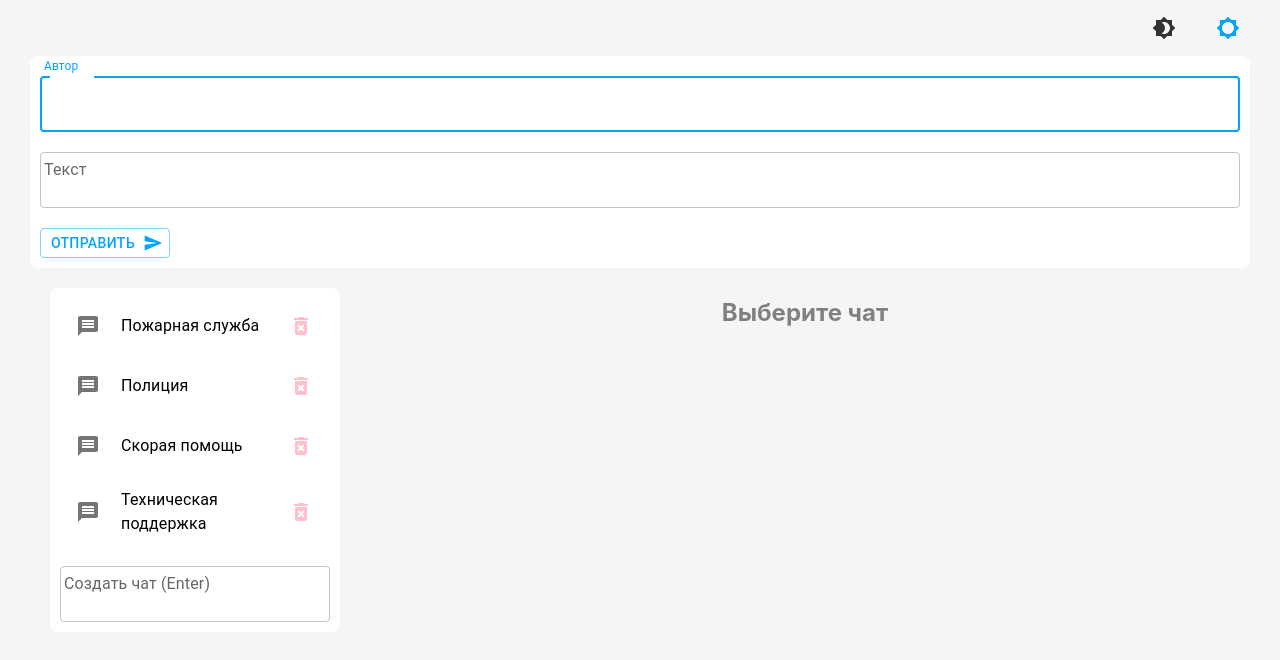
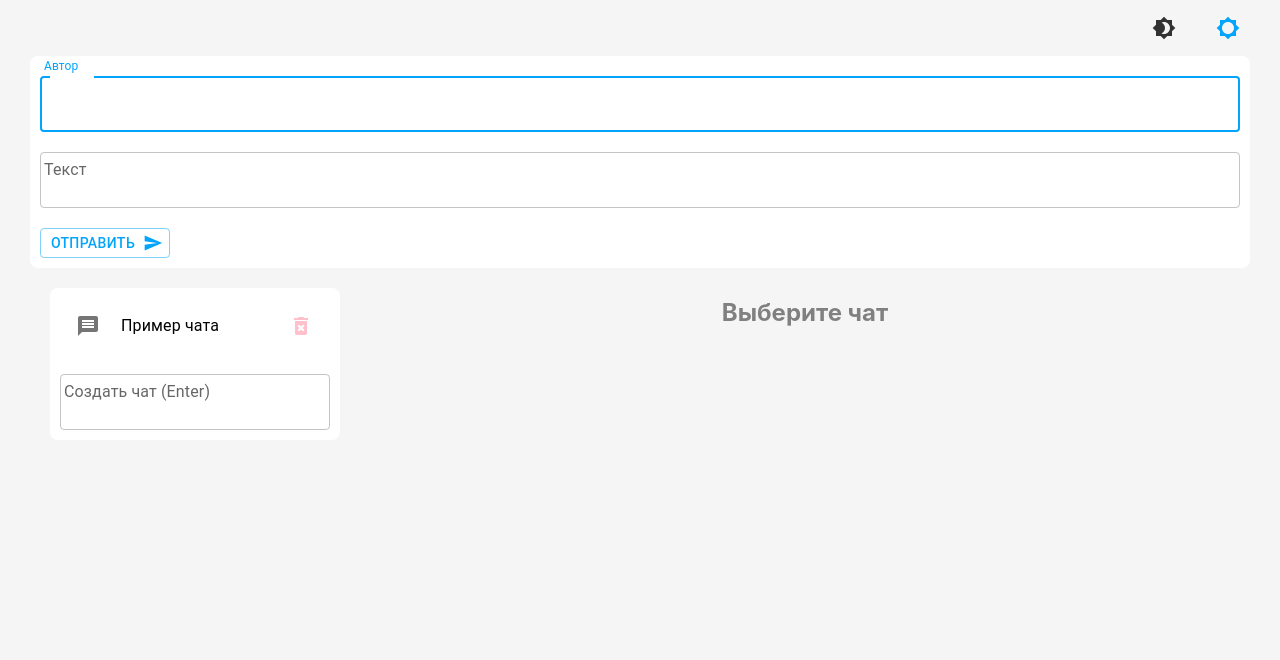
Before and after one commit to shabanov1903/react-course, a React (Create React App) app in the folder homework/: page /messenger in a window 1280 px wide. Shown: the top 660 px of the page. Built offline with nearby package versions, Linux system fonts and the light colour scheme.

Commit message:
Chats control implementation

```diff
--- a/homework/package.json
+++ b/homework/package.json
@@ -7,12 +7,14 @@
     "@emotion/styled": "^11.10.0",
     "@mui/icons-material": "^5.8.4",
     "@mui/material": "^5.10.1",
+    "@reduxjs/toolkit": "^1.8.5",
     "@testing-library/jest-dom": "^5.16.5",
     "@testing-library/react": "^13.3.0",
     "@testing-library/user-event": "^13.5.0",
     "classnames": "^2.3.1",
     "react": "^18.2.0",
     "react-dom": "^18.2.0",
+    "react-redux": "^8.0.2",
     "react-router-dom": "^6.3.0",
     "react-scripts": "5.0.1",
     "sass": "^1.54.3",
--- a/homework/src/App.js
+++ b/homework/src/App.js
@@ -12,12 +12,15 @@ import {
 } from "react-router-dom";
 import Profile from 'components/profile/Profile';
 import Menu from 'components/menu/Menu';
+import store from './services/store/store';
+import { Provider } from 'react-redux';
 
 function App() {
 
   const [theme, setTheme] = useState(Themes.light);
 
   return (
+    <Provider store={store}>
       <ThemeProvider theme={theme}>
         <BrowserRouter>
           <Theme setTheme={setTheme}/>
@@ -28,6 +31,7 @@ function App() {
           </Routes>
         </BrowserRouter>
       </ThemeProvider>
+    </Provider>
   );
 }
 
--- a/homework/src/components/chatlist/Chatlist.jsx
+++ b/homework/src/components/chatlist/Chatlist.jsx
@@ -13,41 +13,43 @@ import {
   useNavigate
 } from "react-router-dom";
 import { TextField } from '@mui/material';
+import { useDispatch } from 'react-redux';
+import { addchat, removechat, changeId } from 'services/store/messenger'
 
-export default function Chat({list, change}) {
+export default function Chat({list}) {
+
+  const dispatch = useDispatch();
 
   const [chatname, setChatname] = useState('');
   const theme = useTheme();
   const navigate = useNavigate();
 
   const add = (name) => {
-    if (chatname === '') return;
-    let max = Math.max(...list.map(x => x.id));
-    isFinite(max) ? max = max : max = 0;
-    change(state => [...state, {
-      id: max + 1,
-      name: name
-    }]);
+    if (name === '') return;
+    dispatch(addchat(name));
     setChatname('');
   }
 
   const remove = (id) => {
-    const pos = list.findIndex(x => x.id === id);
-    change(state => {
-      state.splice(pos, 1);
-      return state;
-    });
+    dispatch(removechat(id));
   }
-
 
   return(
     <div>
-      <Box sx={{ width: '100%', maxWidth: 360, bgcolor: theme.background, borderRadius: 2 }}>
+      <Box sx={{
+        width: '100%',
+        maxWidth: 360,
+        // @ts-ignore
+        bgcolor: theme.background,
+        borderRadius: 2 }}>
         <nav aria-label="main mailbox folders">
           <List>
             {
               list.map(el => (
-                <ListItem disablePadding key={el.id} onClick={() => navigate(`${el.id}`, { replace: false })}>
+                <ListItem disablePadding key={el.id} onClick={() => {
+                  dispatch(changeId(el.id));
+                  navigate(`${el.id}`, { replace: false });
+                }}>
                   <ListItemButton>
                     <ListItemIcon>
                       <MessageIcon/>
@@ -64,6 +66,7 @@ export default function Chat({list, change}) {
           <TextField
             label="Создать чат (Enter)"
             variant="outlined"
+            // @ts-ignore
             onKeyDown={(e) => e.key === 'Enter' && add(e.target.value)}
             value={chatname}
             onChange={(event) => setChatname(event.target.value)}
--- a/homework/src/components/form/Form.jsx
+++ b/homework/src/components/form/Form.jsx
@@ -6,10 +6,13 @@ import SendIcon from '@mui/icons-material/Send';
 import { useState, useRef } from 'react';
 import { useTheme } from '@mui/material/styles';
 import React from 'react';
+import { useDispatch, useSelector } from 'react-redux';
+import { addmessage } from 'services/store/messenger';
 
-export default function Form(props) {
+export default function Form() {
 
-  const { setList } = props;
+  // @ts-ignore
+  const dispatch = useDispatch();
 
   const [author, setAuthor] = useState('');
   const [text, setText] = useState('');
@@ -17,19 +20,22 @@ export default function Form(props) {
   const textRef = useRef(null);
   const theme = useTheme();
 
+  // @ts-ignore
+  let chatIdRedux = useSelector((state) => state.messenger.chatId);
+
   const click = () => {
     fill(author, text, "user");
     focus();
   }
 
   function fill(author, text, sender) {
-    if (text === '' || author === '') return;
-    setList(state => [...state, {
+    if (text === '' || author === '' || chatIdRedux !== getUrlId()) return;
+    dispatch(addmessage({
       author: author,
       text: text,
       sender: sender,
       time: new Date().toTimeString()
-    }]);
+    }));
     setText('');
   }
 
@@ -37,10 +43,17 @@ export default function Form(props) {
     textRef.current.focus()
   }
 
+  function getUrlId() {
+    const path = window.location.href;
+    const index = path.lastIndexOf('/');
+    return parseInt(path.slice(index + 1));
+  }
+
   return(
     <div>
       <Box
         component="form"
+        // @ts-ignore
         sx={{ bgcolor: theme.background, borderRadius: 2 }}
         noValidate
         autoComplete="off"
--- a/homework/src/components/messenger/Messenger.jsx
+++ b/homework/src/components/messenger/Messenger.jsx
@@ -1,4 +1,4 @@
-import React, { useEffect, useState } from 'react';
+import React, { useEffect } from 'react';
 import PropTypes from 'prop-types';
 import './Messenger.scss';
 import { Grid } from '@mui/material';
@@ -9,42 +9,46 @@ import {
   Routes,
   Route,
 } from "react-router-dom";
+import { useSelector, useDispatch } from 'react-redux';
+import { addmessage } from 'services/store/messenger';
 
 const Messenger = () => {
 
-  const [messageList, setMessageList] = useState([]);
-  const [sender, setSender] = useState();
-  const [chatList, setСhatList] = useState([
-    {id: 1, name: "Пожарная служба", messageList: []},
-    {id: 2, name: "Полиция", messageList: []},
-    {id: 3, name: "Скорая помощь", messageList: []},
-    {id: 4, name: "Техническая поддержка", messageList: []}
-  ]);
+  // @ts-ignore
+  let chatListRedux = useSelector((state) => state.messenger.chatList);
+  // @ts-ignore
+  let chatIdRedux = useSelector((state) => state.messenger.chatId);
+  // @ts-ignore
+  const dispatch = useDispatch();
 
   useEffect(() => {
-    if (messageList.length > 0 && sender === "user")
-    setTimeout(() => setMessageList(state => [...state, {
+    if (getSender() === 'user')
+    setTimeout(() => dispatch(addmessage({
       author: "Робот",
       text: "Техническая поддержка свяжется с Вами в ближайшее время",
       sender: "robot",
       time: new Date().toTimeString()
-    }]), 1500);
-  }, [sender]);
+    })), 1500);
+  }, [getSender()]);
 
-  useEffect(() => {
-    setSender(messageList.slice(-1).find(x => true)?.sender);
-  }, [messageList]);
+  function getMessageList() {
+    return chatListRedux?.find(x => x.id === chatIdRedux).messageList;
+  }
+
+  function getSender() {
+    return getMessageList().slice(-1).find(x => true)?.sender;
+  }
 
   return (
     <div className="Messenger">
-    <Form setList={setMessageList}/>
+      <Form/>
       <Grid container>
         <Grid item xs={3}>
-          <Chatlist list={chatList} change={setСhatList}/>
+          <Chatlist list={chatListRedux}/>
         </Grid>
         <Grid item xs={9}>
           <Routes>
-            <Route path="/:id" element={<Chat list={messageList}/>} />
+            <Route path="/:chatId" element={<Chat list={getMessageList()}/>} />
             <Route path="*" element={<ChatNotFound/>} />
           </Routes>
         </Grid>
--- /dev/null
+++ b/homework/src/services/store/messenger.js
@@ -0,0 +1,42 @@
+import { createSlice } from '@reduxjs/toolkit'
+
+export const messengerSlice = createSlice({
+  name: 'messenger',
+  initialState: {
+    chatList: [{id: 1, name: "Пример чата", messageList: []}],
+    chatId: 1
+  },
+  reducers: {
+    addchat: (state, action) => {
+      let max = Math.max(...state.chatList.map(x => x.id));
+      isFinite(max) ? max = max : max = 0;
+      return {
+        ...state,
+        chatList: [...state.chatList, {
+            id: max + 1,
+            name: action.payload,
+            messageList: []
+        }]
+      }
+    },
+    removechat: (state, action) => {
+      const pos = state.chatList.findIndex(x => x.id === action.payload);
+      state.chatList.splice(pos, 1);
+      return {
+        ...state,
+        chatList: state.chatList
+      }
+    },
+    changeId: (state, action) => {
+        state.chatId = action.payload;
+    },
+    addmessage: (state, action) => {
+        state.chatList.find(chat => chat.id === state.chatId)
+            .messageList.push(action.payload);
+      },
+  },
+})
+
+export const { addchat, removechat, changeId, addmessage } = messengerSlice.actions
+
+export default messengerSlice.reducer
--- /dev/null
+++ b/homework/src/services/store/store.js
@@ -0,0 +1,8 @@
+import { configureStore } from '@reduxjs/toolkit'
+import messengerReducer from './messenger'
+
+export default configureStore({
+  reducer: {
+    messenger: messengerReducer
+  },
+})
```
Also changed, not shown: 1 other file (tests, documents, lock files or other folders). Lines whose indentation alone changed are shown as unchanged.
